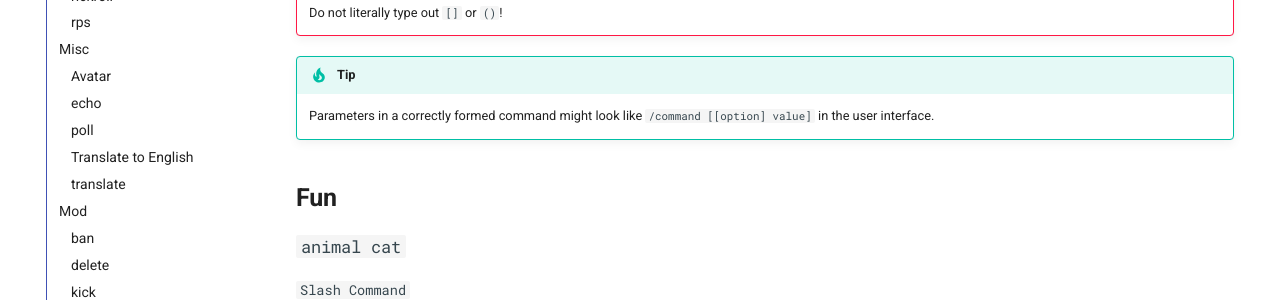
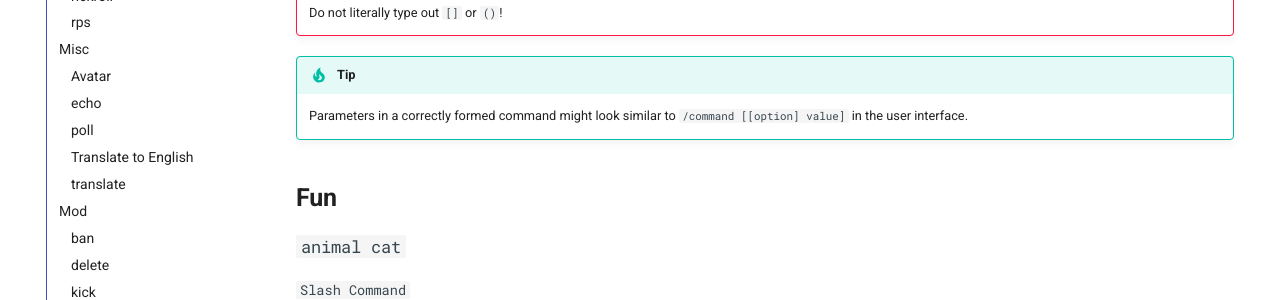
Before and after one commit to scriptydev/prescripty, an MkDocs documentation site: the page built from docs/reference/index.md, in a window 1280 px wide and 900 px high. Shown: the part 379-679 px from the top of the window. Built offline with MkDocs 1.6.1 and Material for MkDocs 9.7.7, drawn with Linux system fonts in a browser that asks for light colours; comment, search, counter and statistics services are not loaded.

Commit message:
Update wording

```diff
--- a/docs/reference/index.md
+++ b/docs/reference/index.md
@@ -7,7 +7,7 @@
     Do not literally type out `[]` or `()`!
 
 !!! tip
-    Parameters in a correctly formed command might look like `/command [[option] value]` in the user interface.
+    Parameters in a correctly formed command might look similar to `/command [[option] value]` in the user interface.
 
 ## **Fun**
 
```
